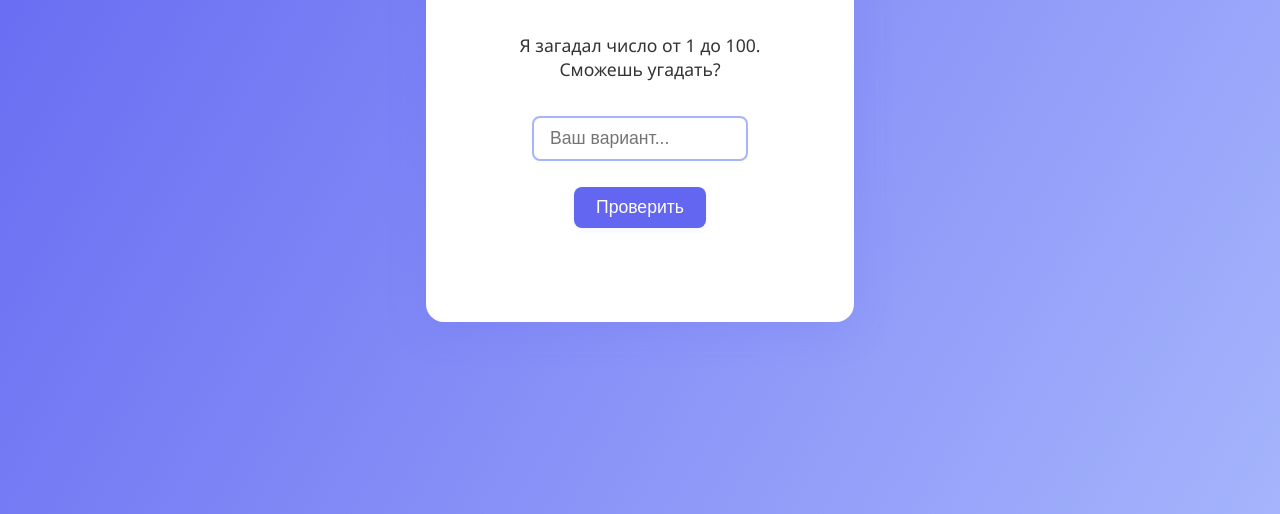
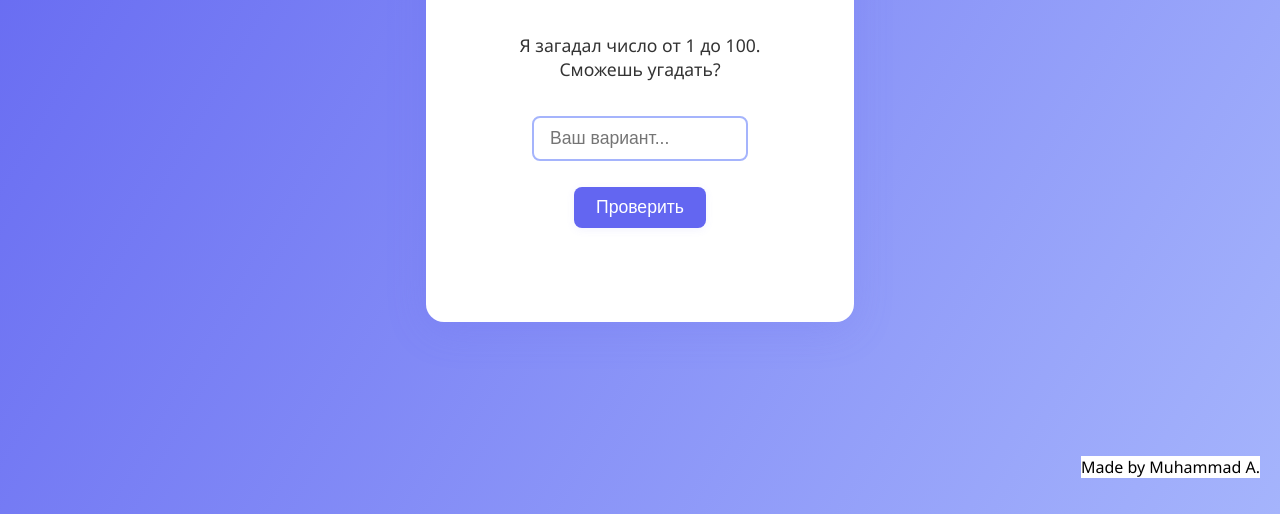
Before and after one commit to NeonPanter2010/Mini-games, a plain HTML site: page index.html in a window 1280 px wide. Shown: the part 302-816 px from the top of the page. Drawn offline with Linux system fonts and the light colour scheme.

Commit message:
Update of index.html

```diff
--- a/index.html
+++ b/index.html
@@ -93,6 +93,14 @@
             z-index: 10;
         }
 
+        #madeBy {
+            display: flex;
+            position: absolute;
+            bottom: 20px;
+            right: 20px;
+background: #ffffff;
+            }
+
         .firework {
             position: absolute;
             width: 8px;
@@ -130,6 +138,7 @@
         <button id="restartBtn" style="display:none;">Сыграть ещё</button>
         <div class="fireworks" id="fireworks"></div>
     </div>
+    <span id="madeBy">Made by Muhammad A.</span>
     <script>
         let secret, attempts;
         const guessInput = document.getElementById('guessInput');
```
